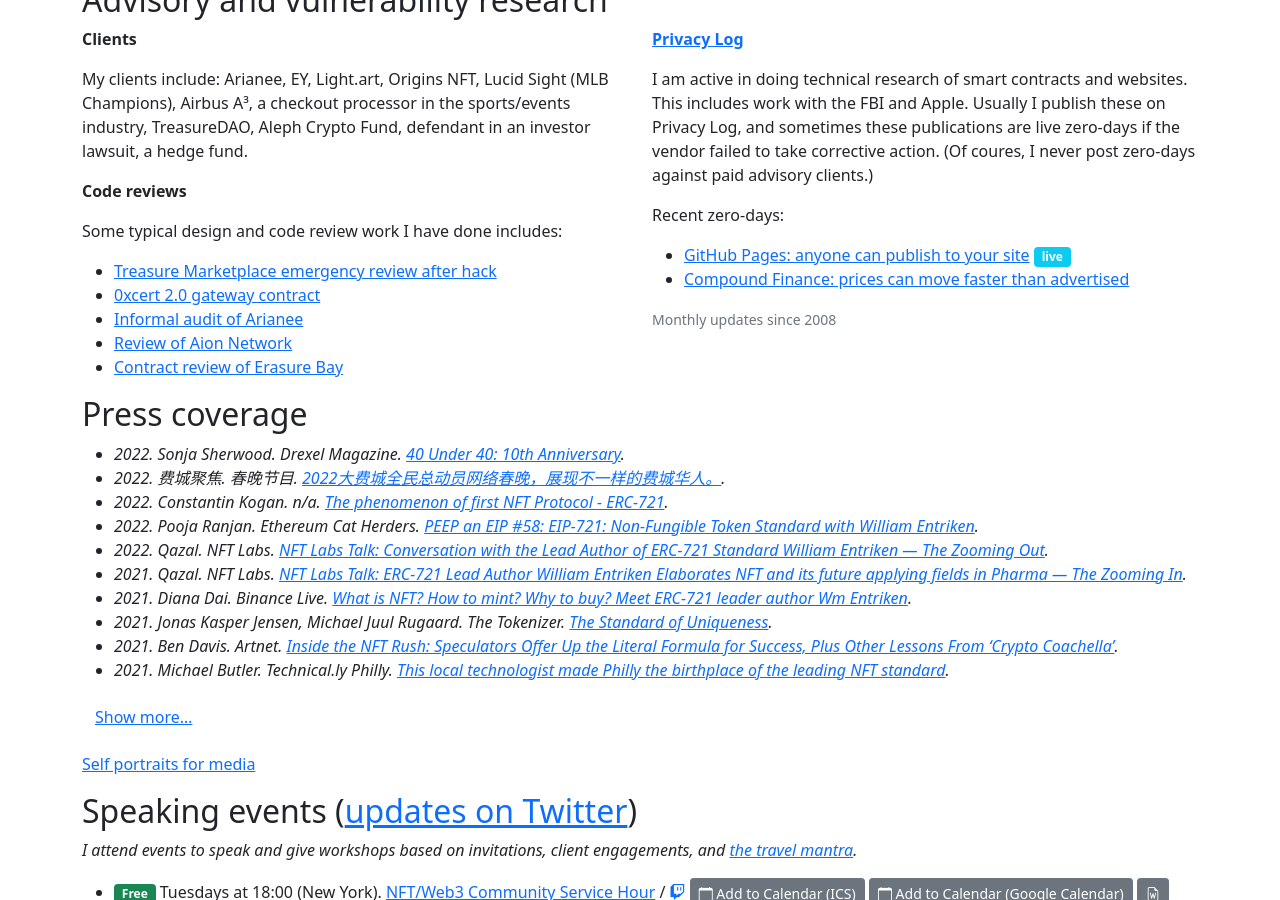
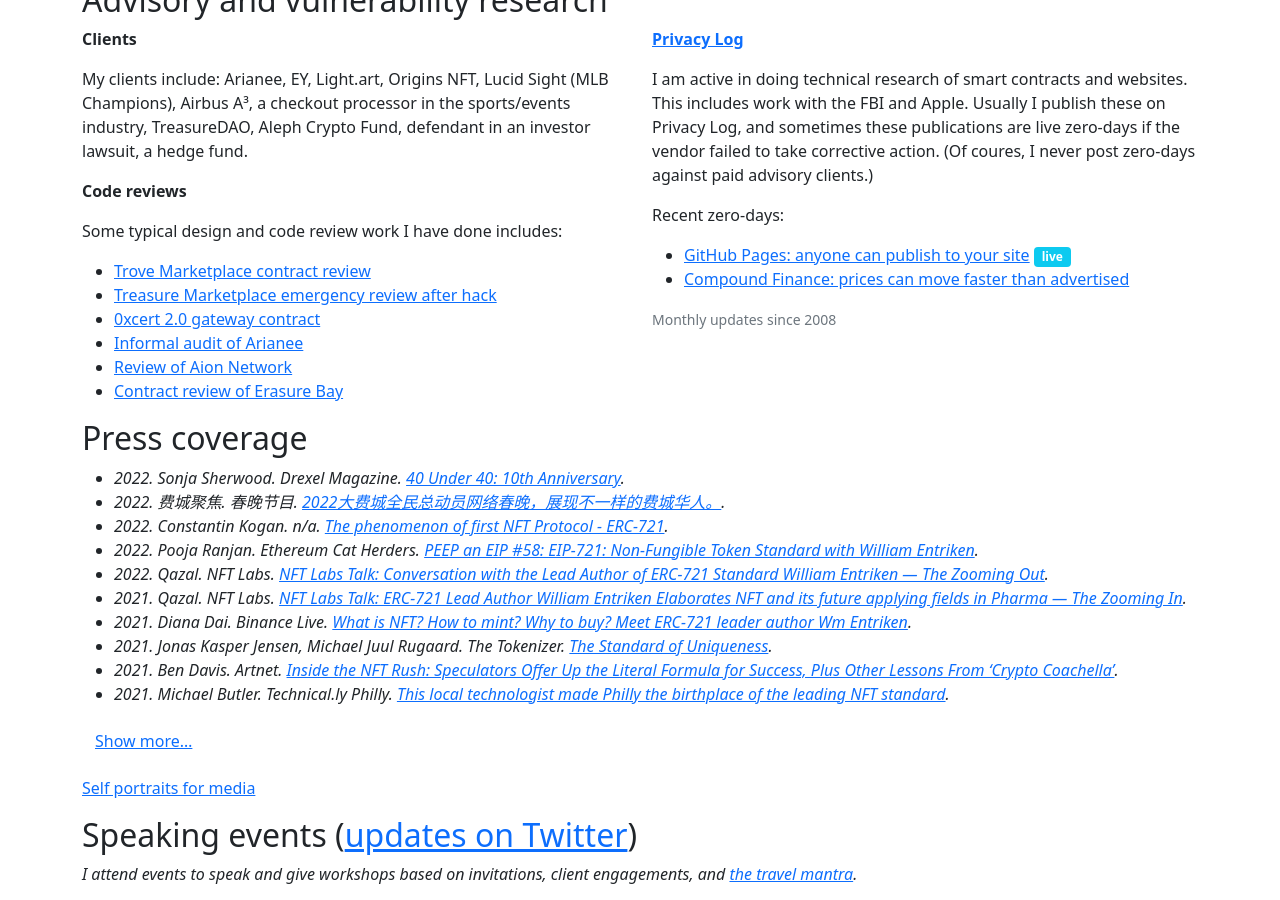
Before and after one commit to fulldecent/phor.net, a Jekyll site: the page built from index.html, in a window 1280 px wide and 900 px high, scrolled down 1873 px. Built offline with Jekyll 4.4.1, drawn with Linux system fonts in a browser that asks for light colours; nearby versions of some CDN libraries; comment, search, counter and statistics services are not loaded.

Commit message:
add link

```diff
--- a/index.html
+++ b/index.html
@@ -488,6 +488,7 @@
         <p><strong>Code reviews</strong></p>
         <p>Some typical design and code review work I have done includes:</p>
         <ul>
+          <li><a target="_blank" href="https://github.com/TreasureProject/treasure-marketplace-contracts/issues/74">Trove Marketplace contract review</a></li>
           <li><a target="_blank" href="https://github.com/ghoul-sol/treasure-marketplace/issues/25">Treasure Marketplace emergency review after hack</a></li>
           <li><a target="_blank" href="https://github.com/0xcert/framework/pull/522#pullrequestreview-266658697">0xcert 2.0 gateway contract</a></li>
           <li><a target="_blank" href="https://github.com/search?q=org%3AArianee+author%3Afulldecent&type=Issues">Informal audit of Arianee</a></li>
```
